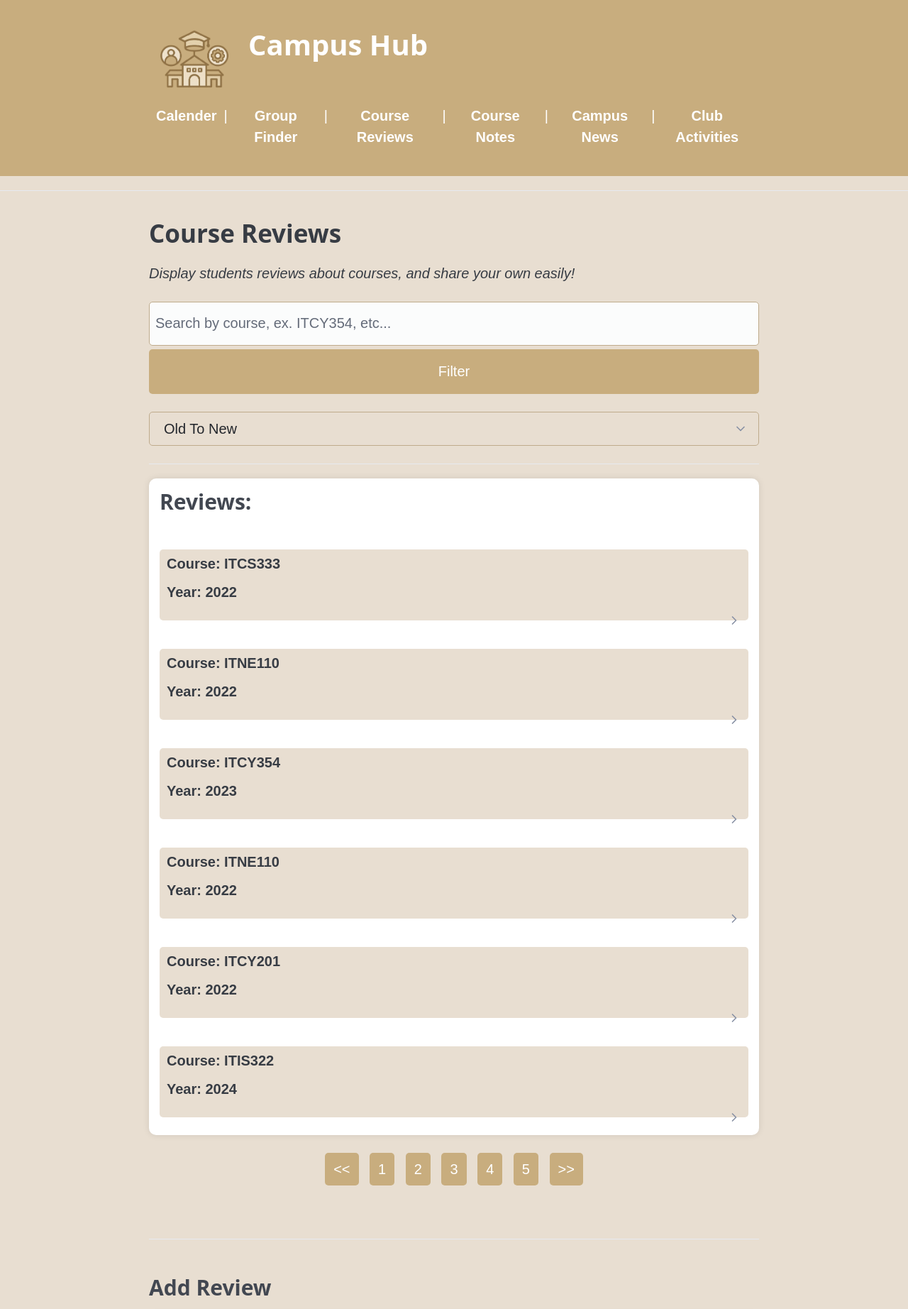
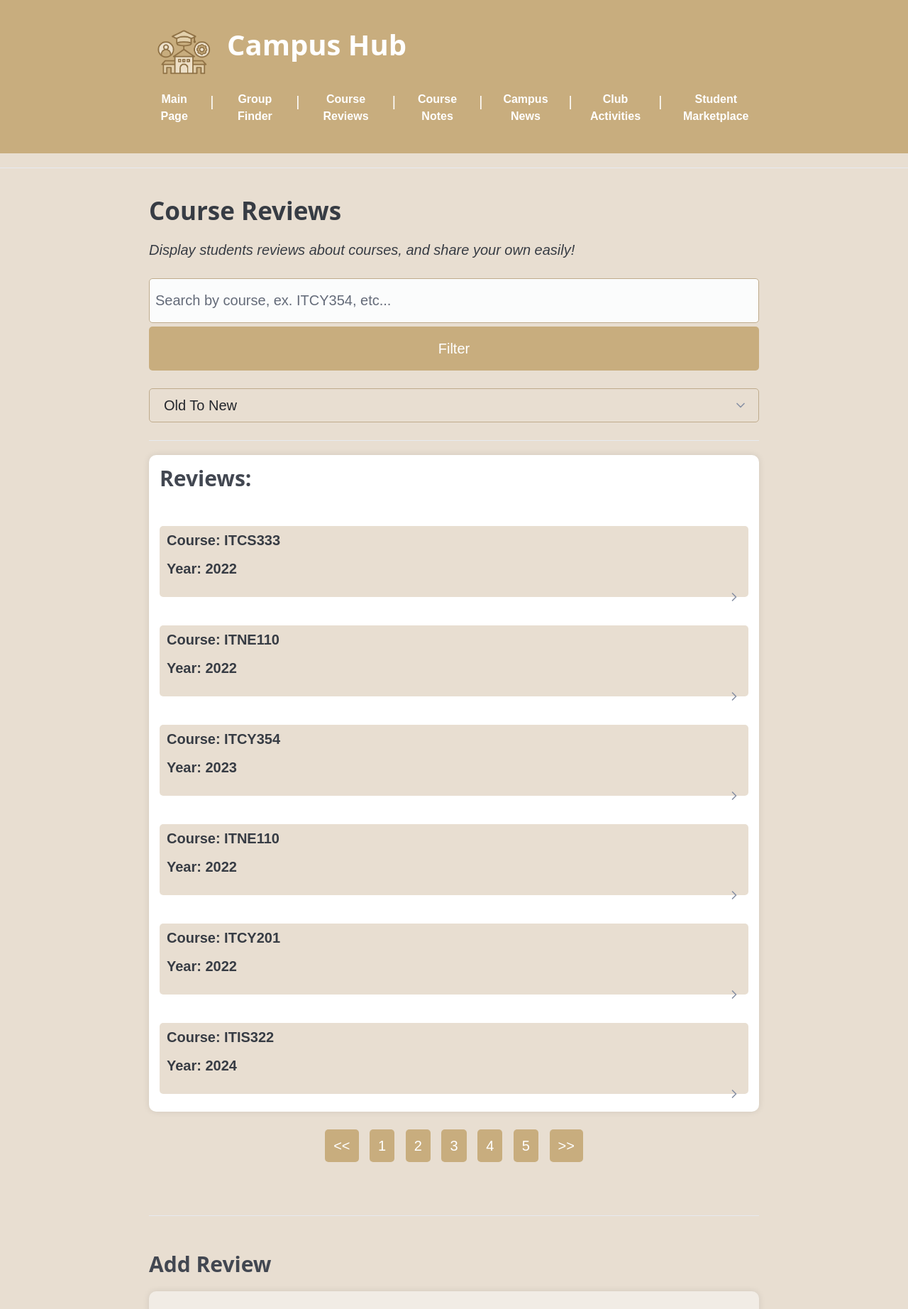
Before and after one commit to Duha248/CS-Project-G4, a PHP site: page /CourseReviews.html in a window 1280 px wide. Shown: the top 1844 px of the page at 71% size. Run offline with PHP 8.4, Linux system fonts and the light colour scheme; some libraries are stand-ins or nearby versions.

Commit message:
updation on navigation

```diff
--- a/CourseReviews/CourseReviews.html
+++ b/CourseReviews/CourseReviews.html
@@ -7,28 +7,31 @@
         <link rel="stylesheet" href="style.css">
 
     </head>
+
     <header>
         <main class="container">
-            <div class="logo_title"><h1>
-                <img src="log.png" alt="Image" id="logo_img" height="150px" width="130px" >
-                Campus Hub</h1>
-            </div>
-
+        <h1>
+            <a href="">
+                <img src="log.png" alt="Image" height="100px" width="100px">
+            </a>
+        Campus Hub</h1>
         <nav>
-            <a href="">Calender</a> |
+            <a href="">Main Page</a> |
             <a href="">Group Finder</a> |
             <a href="">Course Reviews</a> |
             <a href="">Course Notes</a> |
             <a href="">Campus News</a> |
-            <a href="">Club Activities</a>
-
+            <a href="">Club Activities</a> |
+            <a href="">Student Marketplace</a>
         </nav>
         </main>
     </header>
+
     <hr>
 
     <body>
         <main class="container">
+
         <section>
         <h2>Course Reviews</h2>
         <p class="intro">Display students reviews about courses, and share your own easily!</p>
@@ -110,7 +113,9 @@
                 <p><strong>Review:</strong>Peice of cake! no quizzes, professors were supportive and considrate.</p>
               </details>
         </div>
+        </section>
 
+        <section>
         <div class="pagination_section">
             <a href=""><<</a>
             <a href="">1</a>
@@ -143,13 +148,14 @@
             <br>
             <input type="submit" value="Add">
             <br>
-
+        </form>
 
 
     </main>
     </body>
 
     <hr>
+
     <footer>
         <main class="container">
         <h5>University Official Accounts</h5>
@@ -165,4 +171,5 @@
         <h5>&copy; 2025 Campus Hub</h5>
     </main>
     </footer>
+
 </html>
--- a/CourseReviews/style.css
+++ b/CourseReviews/style.css
@@ -28,13 +28,19 @@ header h1 {
     color: white;
 }
 
-
+nav {
+    display: flex;
+    justify-content: center;
+    gap: 15px;
+    margin-top: 10px;
+}
 
 nav a {
     color: white;
     text-decoration: none;
     margin: 0 10px;
     font-weight: bold;
+    font-size: 16px;
 }
 
 nav a:hover {
```
